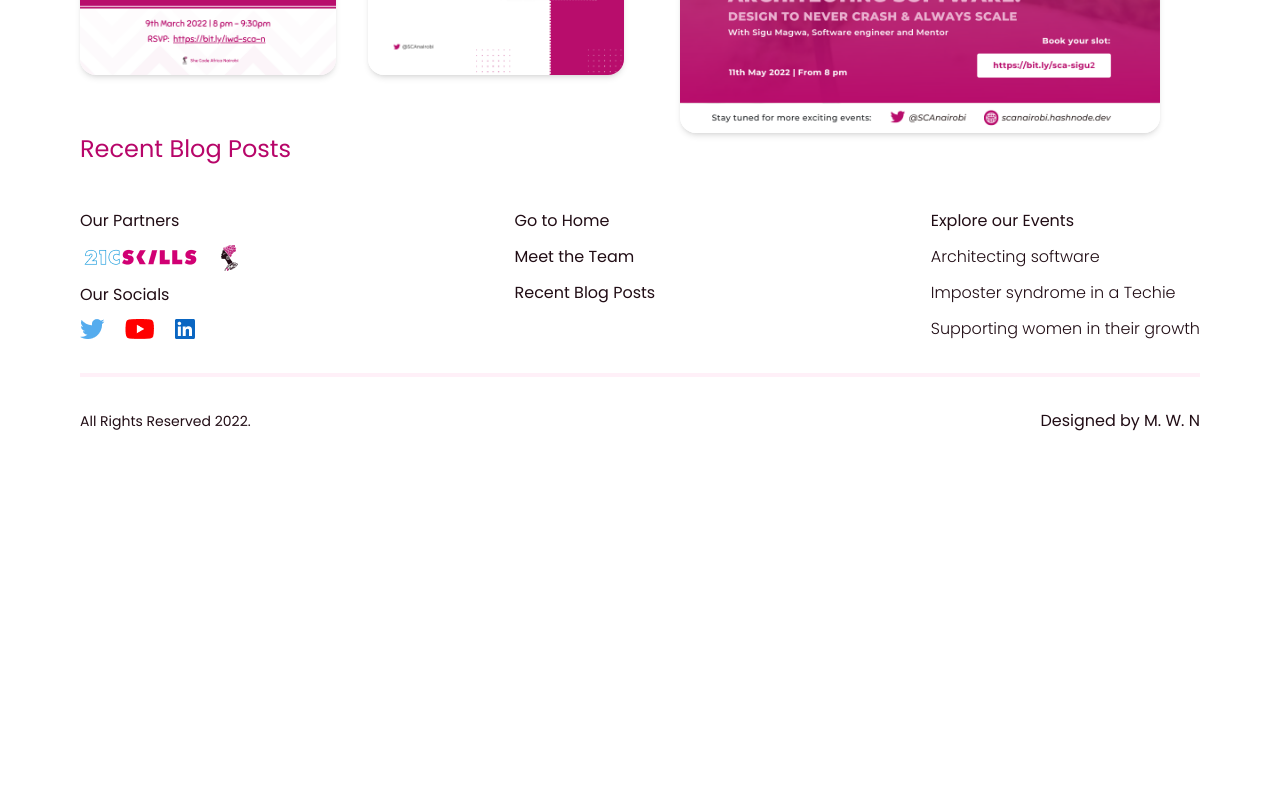
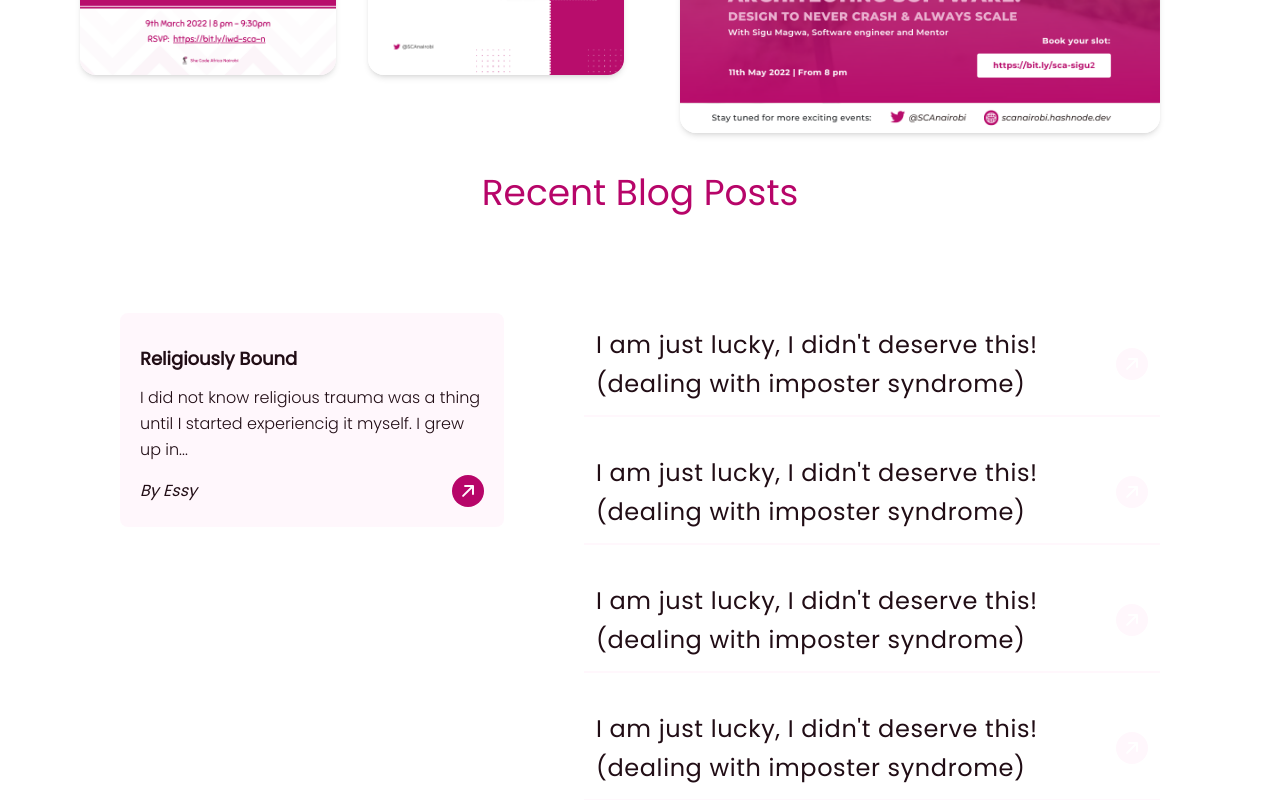
Before and after one commit to SheCodeAfrica-Nairobi/SheCodeAfrica-Nairobi-Website, a Next.js app: page / in a window 1280 px wide. Shown: the part 1740-2540 px from the top of the page. Before the commit the page ends 2197 px from the top, so only its background shows below. Built offline with nearby package versions, Linux system fonts and the light colour scheme.

Commit message:
mobile view is fine

```diff
--- a/components/Blog.tsx
+++ b/components/Blog.tsx
@@ -3,14 +3,20 @@ import React from "react";
 import { BsArrowUpRightSquareFill } from "react-icons/bs";
 const Blog = () => {
   return (
+    <div className="space-y-5 md:p-10 md:flex items-center justify-center">
       <div className="space-y-5">
-      <h1 className="text-primary text-2xl">Recent Blog Posts</h1>
-      <div className="space-y-5 md:hidden ">
-        <div className="bg-[#FFF7FC] bg-opacity-[98%] p-5 rounded-lg space-y-3">
-          <button className="bg-primary text-sm font-light  rounded-full text-white px-3 py-2 text-center">
+        <h1 className="text-primary text-2xl text-center md:text-4xl leading-relaxed">
+          Recent Blog Posts
+        </h1>
+        <div className="md:grid grid-cols-[1fr_2fr] gap-x-20 md:pt-20">
+          <div className="space-y-5">
+            <div className="">
+              <div className="hidden relative z-0 h-[354px] bg-primary w-[584px]"></div>
+              <div className="bg-[#FFF7FC] bg-opacity-[98%] p-5 rounded-lg space-y-3 md:w-96">
+                <button className="absolute inset-0 z-10 bg-primary text-sm font-light  rounded-full text-white px-3 py-2 text-center">
                   #mentalhealth
                 </button>
-          <h1 className="font-semibold text-lg">Relogiously Bound</h1>
+                <h1 className="font-semibold text-lg">Religiously Bound</h1>
                 <p className="leading-relaxed font-light text-base">
                   I did not know religious trauma was a thing until I started
                   experiencig it myself. I grew up in...
@@ -20,10 +26,65 @@ const Blog = () => {
                   <BsArrowUpRightSquareFill className=" text-primary h-8 w-8 rounded-full" />
                 </div>
               </div>
+            </div>
 
-        <h1 className="text-lg text-primary font-normal">
+            <h1 className="text-lg text-primary font-normal md:hidden">
               <Link href="/">See more articles...</Link>
             </h1>
+          </div>
+          <div className="hidden md:block">
+            <ul className="space-y-6">
+              <li
+                className="text-2xl hover:text-4xl border-b-2 border-opacity-[98%] border-[#FFF7fc] p-3 flex
+                        hover:scale-105 justify-between  leading-relaxed items-center tracking-wide"
+              >
+                <div>
+                  I am just lucky, I didn't deserve this! (dealing with imposter
+                  syndrome)
+                </div>{" "}
+                <div>
+                  <BsArrowUpRightSquareFill className="rounded-full h-8 w-8 text-[#FFF7FC] " />{" "}
+                </div>
+              </li>
+              <li
+                className="text-2xl hover:text-4xl border-b-2 border-opacity-[98%] border-[#FFF7fc] p-3 flex
+                        hover:scale-105 justify-between  leading-relaxed items-center tracking-wide"
+              >
+                <div>
+                  I am just lucky, I didn't deserve this! (dealing with imposter
+                  syndrome)
+                </div>{" "}
+                <div>
+                  <BsArrowUpRightSquareFill className="rounded-full h-8 w-8 text-[#FFF7FC] " />{" "}
+                </div>
+              </li>
+              <li
+                className="text-2xl hover:text-4xl border-b-2 border-opacity-[98%] border-[#FFF7fc] p-3 flex
+                        hover:scale-105 justify-between  leading-relaxed items-center tracking-wide"
+              >
+                <div>
+                  I am just lucky, I didn't deserve this! (dealing with imposter
+                  syndrome)
+                </div>{" "}
+                <div>
+                  <BsArrowUpRightSquareFill className="rounded-full h-8 w-8 text-[#FFF7FC] " />{" "}
+                </div>
+              </li>
+              <li
+                className="text-2xl hover:text-4xl border-b-2 border-opacity-[98%] border-[#FFF7fc] p-3 flex
+                        hover:scale-105 justify-between  leading-relaxed items-center tracking-wide"
+              >
+                <div>
+                  I am just lucky, I didn't deserve this! (dealing with imposter
+                  syndrome)
+                </div>{" "}
+                <div>
+                  <BsArrowUpRightSquareFill className="rounded-full h-8 w-8 text-[#FFF7FC] " />{" "}
+                </div>
+              </li>
+            </ul>
+          </div>
+        </div>
       </div>
     </div>
   );
```
Lines whose indentation alone changed are shown as unchanged.
